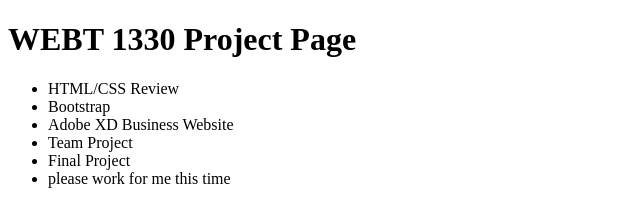
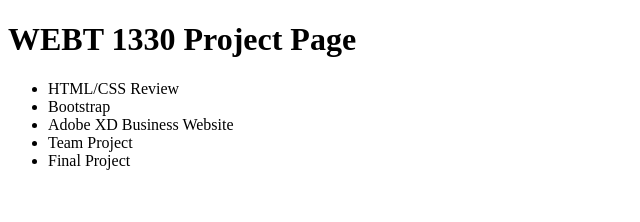
Before and after one commit to ImSmorgas/WEBT2310, a plain HTML site: page index.html in a window 1280 px wide. Shown: the whole page, without its empty margins (0-640 px from the left). Drawn offline with Linux system fonts and the light colour scheme.

Commit message:
Update index.html

```diff
--- a/index.html
+++ b/index.html
@@ -13,7 +13,6 @@
         <li>Adobe XD Business Website</li>
         <li>Team Project</li>
         <li>Final Project</li>
-        <li>please work for me this time</li>
     </ul>
 
 </body>
```
